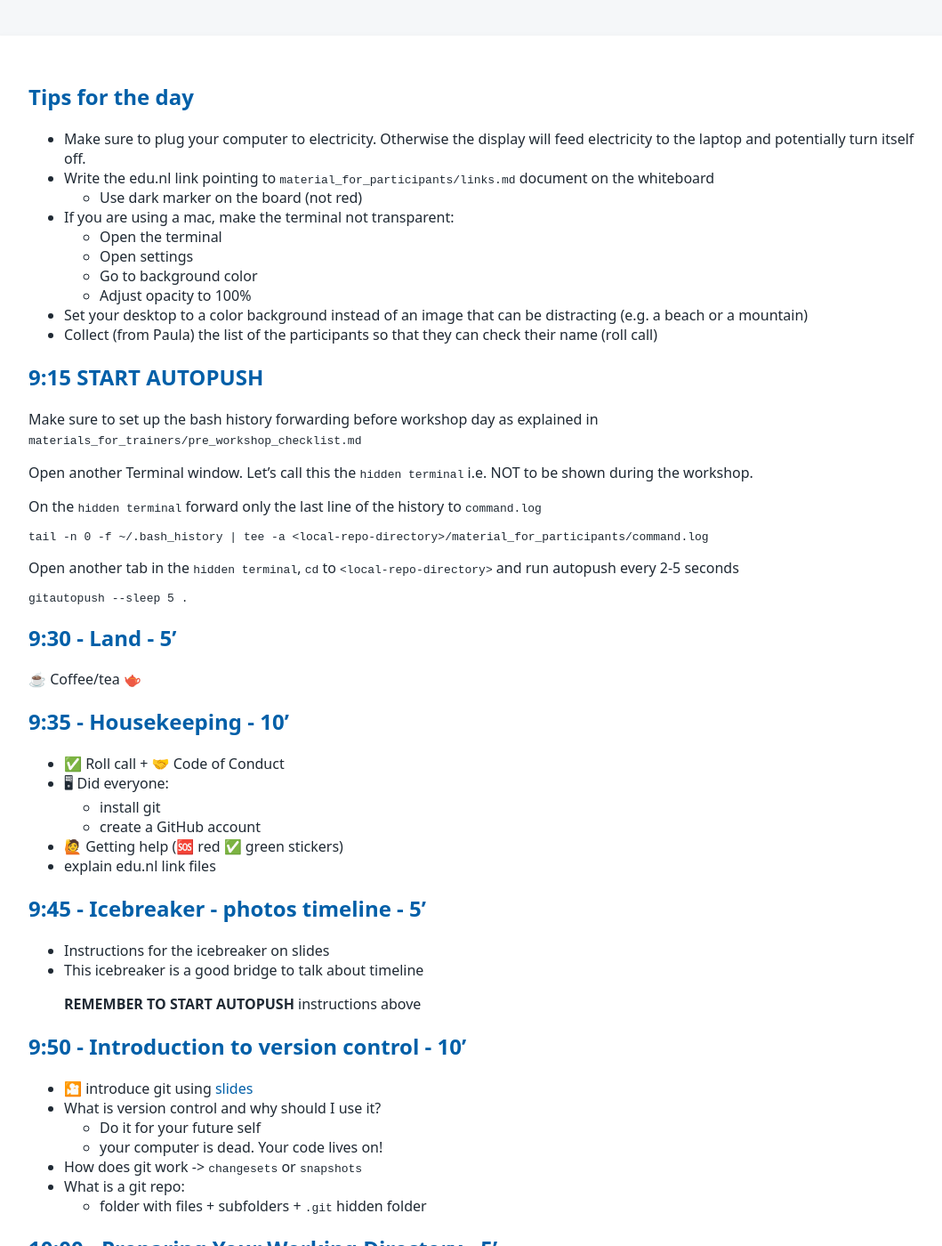
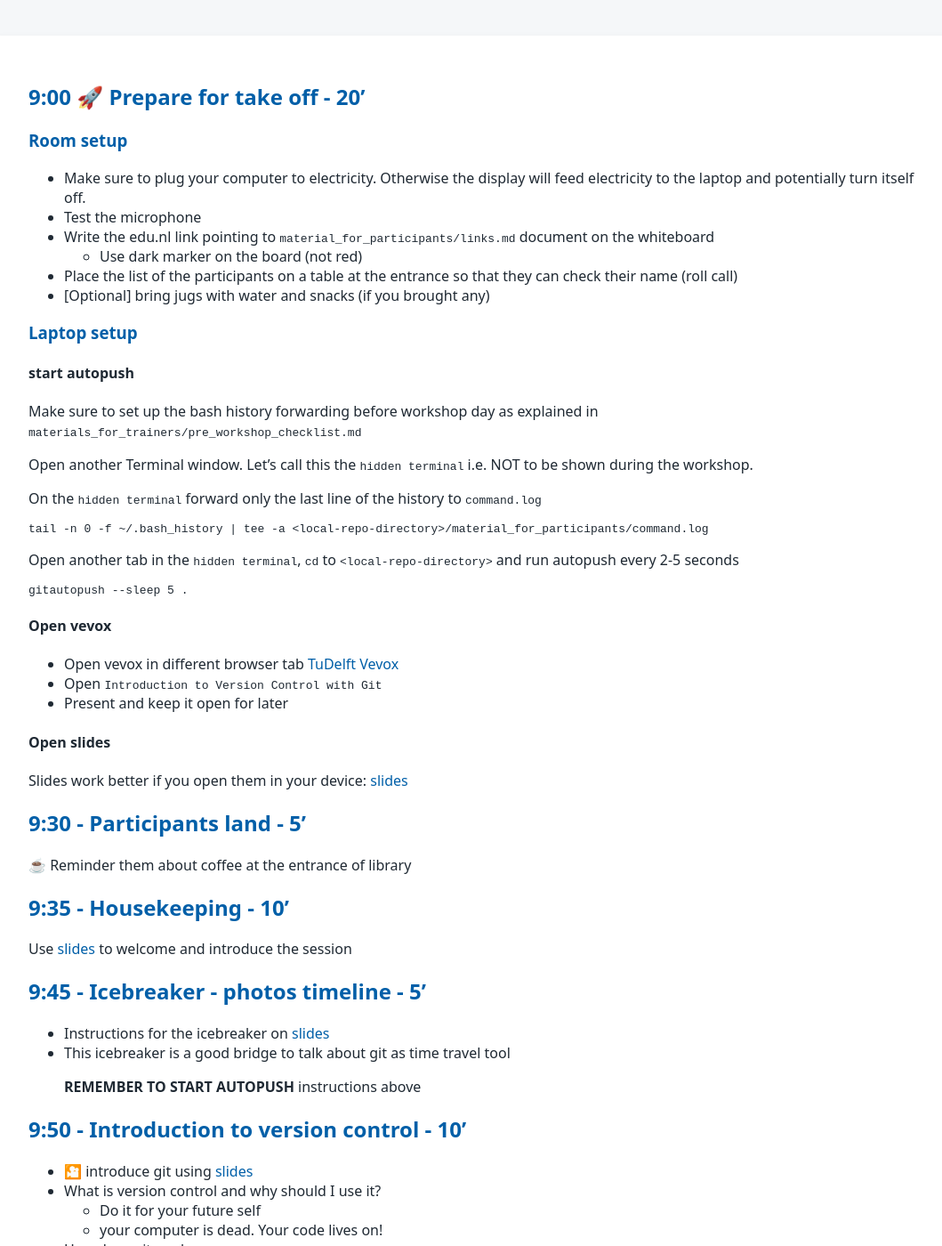
Before and after one commit to tu-delft-library/introduction_to_version_control_with_git, a Jekyll site: the page built from materials_for_trainers/lesson_plan.md, in a window 1280 px wide and 1400 px high. Shown: the whole window at 89% size, without its empty margins (108-1167 px from the left). Built offline with Jekyll 4.4.1, drawn with Linux system fonts in a browser that asks for light colours; our own code applies the rules of GitHub Pages for plain Markdown files.

Commit message:
Clearer instructions for start of workshop

````diff
--- a/materials_for_trainers/lesson_plan.md
+++ b/materials_for_trainers/lesson_plan.md
@@ -1,16 +1,15 @@
-## Tips for the day
+## 9:00 🚀 Prepare for take off - 20'
+### Room setup
 - Make sure to plug your computer to electricity. Otherwise the display will feed electricity to the laptop and potentially turn itself off.
+- Test the microphone
 - Write the edu.nl link pointing to `material_for_participants/links.md` document on the whiteboard
     - Use dark marker on the board (not red)
-- If you are using a mac, make the terminal not transparent:
-    - Open the terminal
-    - Open settings
-    - Go to background color
-    - Adjust opacity to 100%
-- Set your desktop to a color background instead of an image that can be distracting (e.g. a beach or a mountain)
-- Collect (from Paula) the list of the participants so that they can check their name (roll call)
+- Place the list of the participants on a table at the entrance so that they can check their name (roll call)
+- [Optional] bring jugs with water and snacks (if you brought any)
 
-## 9:15 START AUTOPUSH
+### Laptop setup
+
+#### start autopush
 Make sure to set up the bash history forwarding before workshop day as explained in `materials_for_trainers/pre_workshop_checklist.md`
 
 Open another Terminal window. Let's call this the `hidden terminal` i.e. NOT to be shown during the workshop.
@@ -23,21 +22,25 @@ Open another tab in the `hidden terminal`, `cd` to `<local-repo-directory>` and
 ```bash
 gitautopush --sleep 5 .
 ```
+#### Open vevox
+- Open vevox in different browser tab [TuDelft Vevox](https://tudelft.vevox.com/#/meetings)
+- Open `Introduction to Version Control with Git`
+- Present and keep it open for later
 
-## 9:30 - Land - 5'
-☕ Coffee/tea 🫖
+#### Open slides
+
+Slides work better if you open them in your device: [slides](https://tud365.sharepoint.com/:p:/r/sites/ResearchDataServices/Gedeelde%20documenten/Training/Research_Software_Training/lesson_plans/resources/Introduction%20to%20version%20control%20with%20Git.pptx?d=w582c916207804aac981699323fe83c38&csf=1&web=1&e=c4zb1b)
+
+## 9:30 - Participants land - 5'
+☕ Reminder them about coffee at the entrance of library
 
 ## 9:35 - Housekeeping - 10'
-- ✅ Roll call + 🤝 Code of Conduct
-- 🖥 Did everyone:
-    - install git
-    - create a GitHub account
-- 🙋 Getting help (🆘 red  ✅ green stickers)
-- explain edu.nl link files
+Use [slides](https://tud365.sharepoint.com/:p:/r/sites/ResearchDataServices/Gedeelde%20documenten/Training/Research_Software_Training/lesson_plans/resources/Introduction%20to%20version%20control%20with%20Git.pptx?d=w582c916207804aac981699323fe83c38&csf=1&web=1&e=c4zb1b) to welcome and introduce the session
+
 
 ## 9:45 - Icebreaker - photos timeline - 5'
-- Instructions for the icebreaker on slides
-- This icebreaker is a good bridge to talk about timeline
+- Instructions for the icebreaker on [slides](https://tud365.sharepoint.com/:p:/r/sites/ResearchDataServices/Gedeelde%20documenten/Training/Research_Software_Training/lesson_plans/resources/Introduction%20to%20version%20control%20with%20Git.pptx?d=w582c916207804aac981699323fe83c38&csf=1&web=1&e=c4zb1b)
+- This icebreaker is a good bridge to talk about git as time travel tool
 
 > **REMEMBER TO START AUTOPUSH** instructions above
 
````
